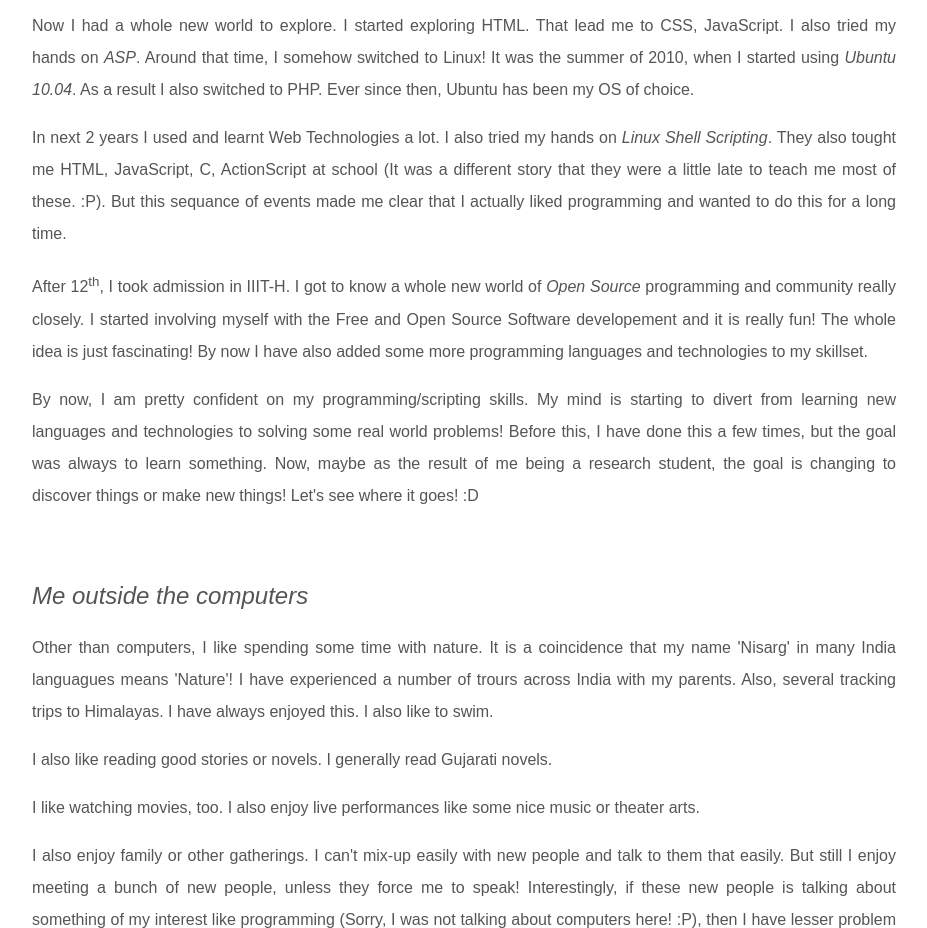
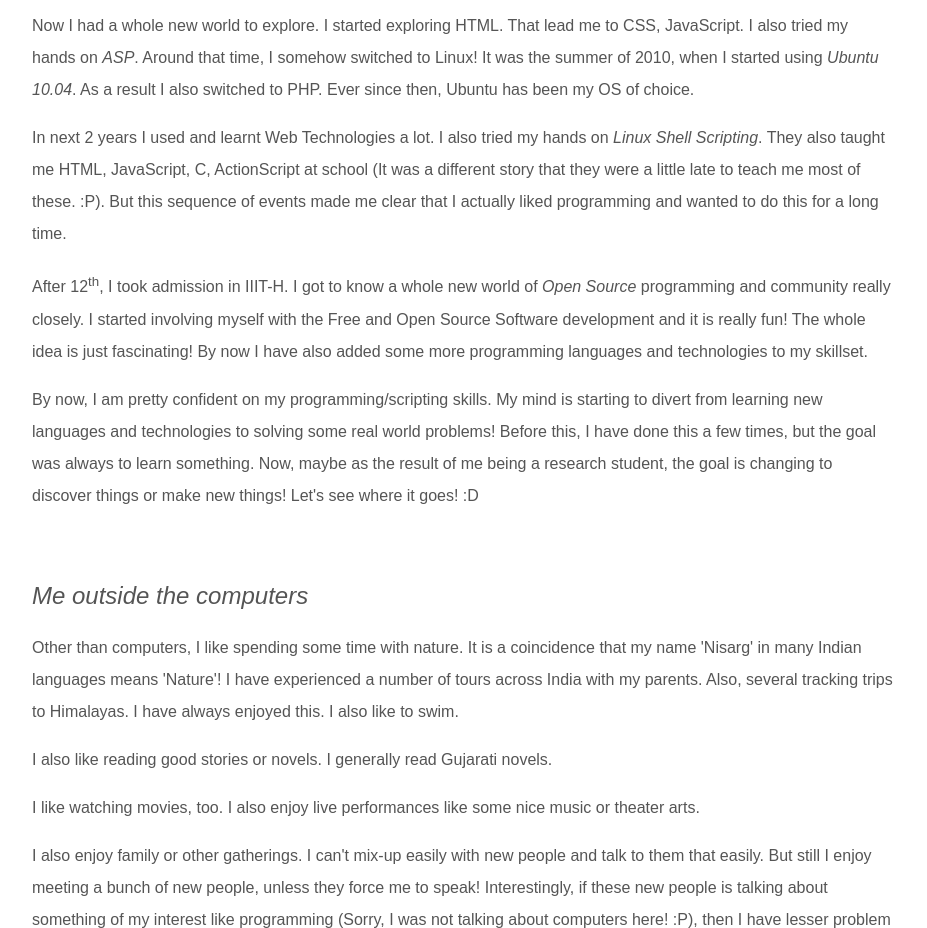
Before and after one commit to nisargjhaveri/nisargjhaveri.github.io, a plain HTML site: page about.html in a window 1280 px wide. Shown: the part 900-1828 px from the top of the page, without its empty margins (176-1103 px from the left). Drawn offline with Linux system fonts and the light colour scheme.

Commit message:
Many typo fixes, left align text

```diff
--- a/about.html
+++ b/about.html
@@ -60,13 +60,13 @@
                         Ever since then, Ubuntu has been my OS of choice.
 
                         <p>In next 2 years I used and learnt Web Technologies a lot. I also tried my hands on <i>Linux Shell Scripting</i>.
-                        They also tought me HTML, JavaScript, C, ActionScript at school (It was a different story that
-                        they were a little late to teach me most of these. :P). But this sequance of events made me clear that
+                        They also taught me HTML, JavaScript, C, ActionScript at school (It was a different story that
+                        they were a little late to teach me most of these. :P). But this sequence of events made me clear that
                         I actually liked programming and wanted to do this for a long time.
 
                         <p>After 12<sup>th</sup>, I took admission in IIIT-H. I got to know a whole new world of
                         <i>Open Source</i> programming and community really closely. I started involving myself with the
-                        Free and Open Source Software developement and it is really fun! The whole idea is just fascinating!
+                        Free and Open Source Software development and it is really fun! The whole idea is just fascinating!
                         By now I have also added some more programming languages and technologies to my skillset.
 
                         <p>By now, I am pretty confident on my programming/scripting skills. My mind is starting to divert from
@@ -78,7 +78,7 @@
                         <h2>Me outside the computers</h2>
 
                         <p>Other than computers, I like spending some time with nature. It is a coincidence that my name 'Nisarg'
-                        in many India languagues means 'Nature'! I have experienced a number of trours across India with my parents.
+                        in many Indian languages means 'Nature'! I have experienced a number of tours across India with my parents.
                         Also, several tracking trips to Himalayas. I have always enjoyed this. I also like to swim.
 
                         <p>I also like reading good stories or novels. I generally read Gujarati novels.
--- a/static/css/main.css
+++ b/static/css/main.css
@@ -47,7 +47,6 @@ section {
     color: #555;
     line-height: 2em;
     padding: 1em;
-    text-align: justify;
 }
 
 section h2 {
```
Also changed, not shown: projects.html (+5 -5 lines).
